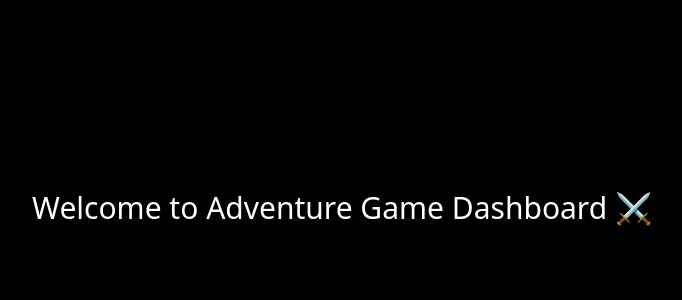
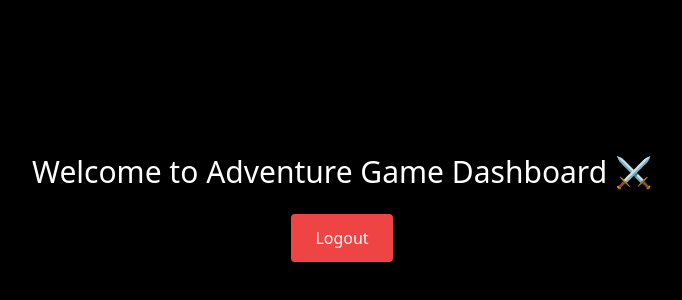
Before and after one commit to aditya28052006/AdventureGame, a React app in the folder frontend/: page /dashboard in a window 1280 px wide. Shown: the part 192-492 px from the top of the page, without its empty margins (298-980 px from the left). Built offline with nearby package versions, Linux system fonts and the light colour scheme; sample sign-in values are in the browser's storage; the HTML template or start-up script is replaced by a standard one.

Commit message:
Now dashboard is prortected

```diff
--- a/frontend/src/App.jsx
+++ b/frontend/src/App.jsx
@@ -1,11 +1,26 @@
 import { BrowserRouter, Routes, Route } from "react-router-dom";
 import Register from "./pages/Register";
 import Login from "./pages/Login";
+import ProtectedRoute from "./components/ProtectedRoute";
 
 function Dashboard() {
+  const logout = () => {
+    localStorage.removeItem("token");
+    window.location.href = "/";
+  };
+
   return (
-    <div className="min-h-screen flex justify-center items-center bg-black text-white text-3xl">
-      Welcome to Adventure Game Dashboard ⚔️
+    <div className="min-h-screen flex flex-col justify-center items-center bg-black text-white">
+      <h1 className="text-3xl mb-6">
+        Welcome to Adventure Game Dashboard ⚔️
+      </h1>
+
+      <button
+        onClick={logout}
+        className="bg-red-500 px-6 py-3 rounded"
+      >
+        Logout
+      </button>
     </div>
   );
 }
@@ -16,7 +31,15 @@ function App() {
       <Routes>
         <Route path="/" element={<Login />} />
         <Route path="/register" element={<Register />} />
-        <Route path="/dashboard" element={<Dashboard />} />
+
+        <Route
+          path="/dashboard"
+          element={
+            <ProtectedRoute>
+              <Dashboard />
+            </ProtectedRoute>
+          }
+        />
       </Routes>
     </BrowserRouter>
   );
--- /dev/null
+++ b/frontend/src/components/ProtectedRoute.jsx
@@ -0,0 +1,13 @@
+import { Navigate } from "react-router-dom";
+
+function ProtectedRoute({ children }) {
+    const token = localStorage.getItem("token");
+
+    if (!token) {
+        return <Navigate to="/" />;
+    }
+
+    return children;
+}
+
+export default ProtectedRoute;
```
